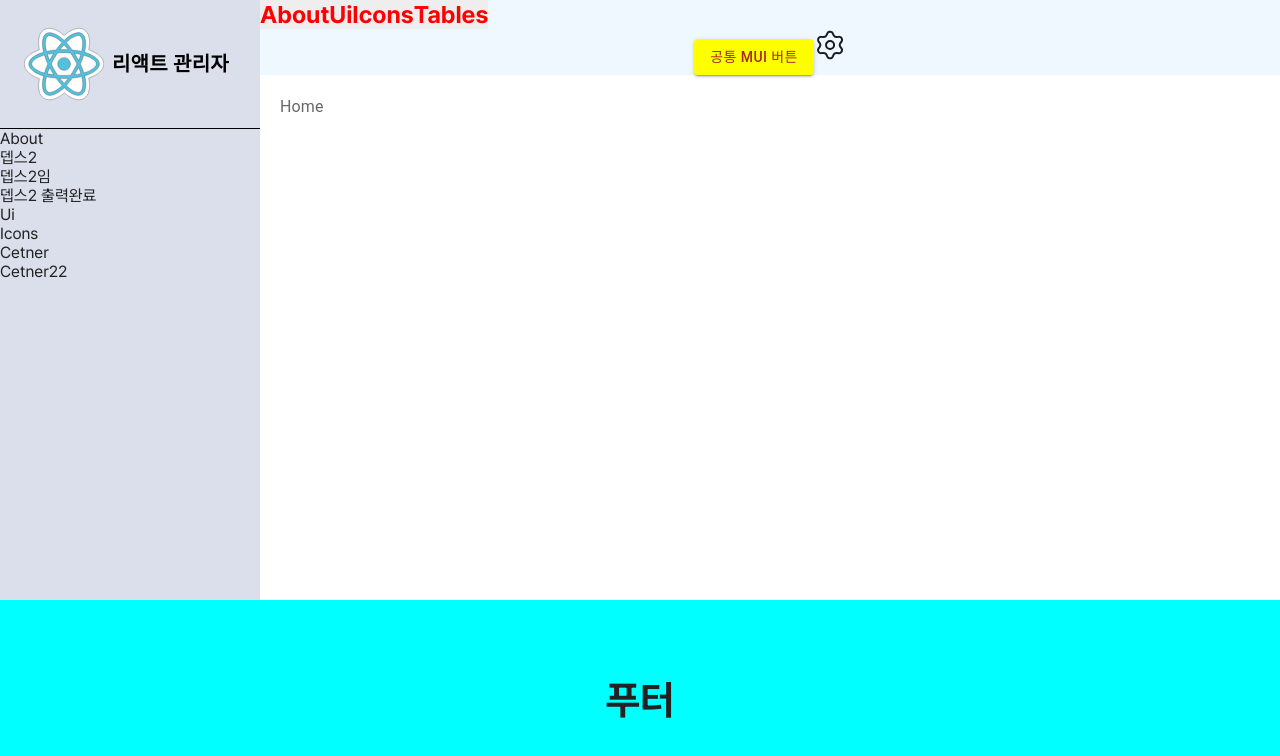
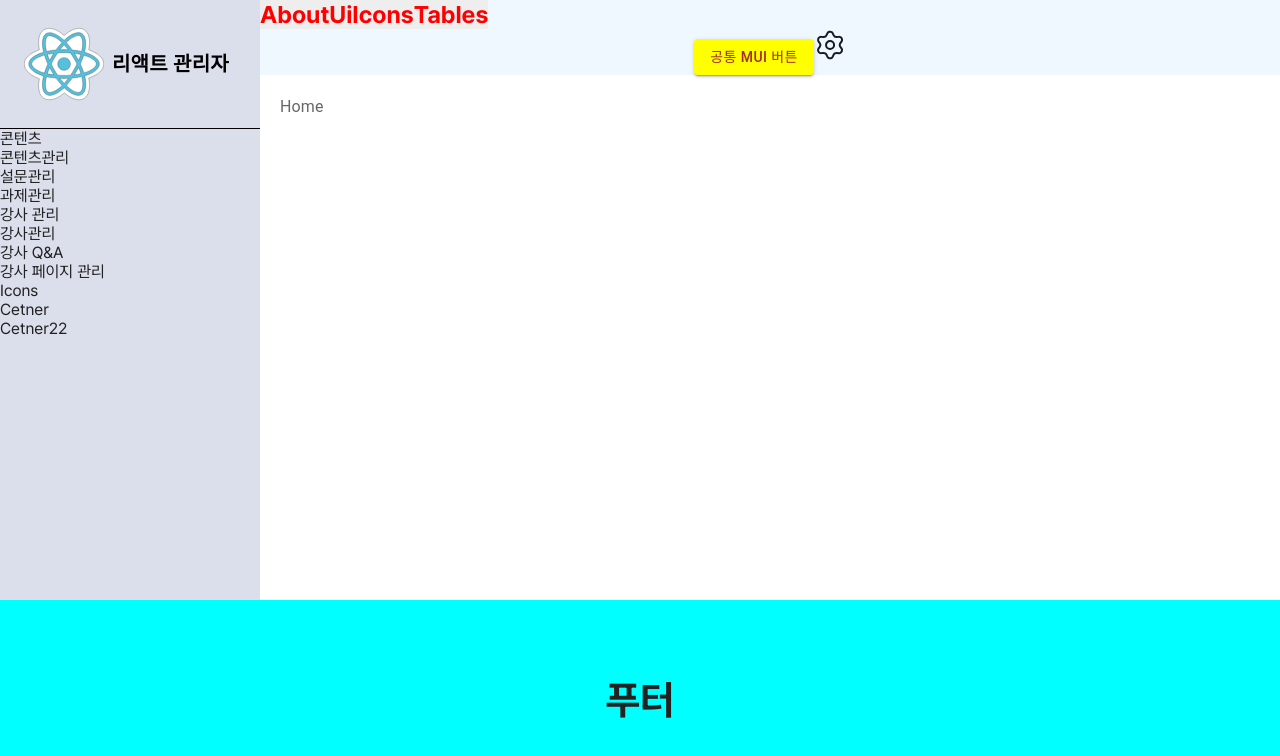
Before and after one commit to beingborn/mui-nextjs, a Next.js app: page / in a window 1280 px wide. Shown: the top 756 px of the page. Built offline with nearby package versions, Linux system fonts and the light colour scheme.

Commit message:
Title 객체 매핑형 변경, Breadcrumb import css 삭제

```diff
--- a/src/app/components/Title.js
+++ b/src/app/components/Title.js
@@ -27,18 +27,29 @@ switch (tit) {
     }
 }
 
+const titleMap = {
+    about  : '어바웃',
+    ui     : '컴포넌트',
+    icons  : '아이콘'
+}
+
 function getTitleText(title) {
-    switch (title) {
-        case 'about':
-            return '어바웃';
-        case 'ui':
-            return '컴포넌트';
-        case 'icons':
-            return '아이콘';
-        default:
-            return '';
+    return titleMap[title] || '';
 }
-}
+
+
+// function getTitleText(title) {
+//     switch (title) {
+//         case 'about':
+//             return '어바웃';
+//         case 'ui':
+//             return '컴포넌트';
+//         case 'icons':
+//             return '아이콘';
+//         default:
+//             return '';
+//         }
+// }
 
 // props로 variant main > 받으면 MainTitle sub > SubTitle 반환
 export default function Title({children, tit}) {
--- a/src/app/layouts/Breadcrumb.js
+++ b/src/app/layouts/Breadcrumb.js
@@ -1,6 +1,5 @@
 import { usePathname } from "next/navigation";
 import Breadcrumbs from "@mui/material/Breadcrumbs";
-import {css} from '@emotion/css';
 import Link from '@mui/material/Link';
 
 export default function Breadcrumb(){
--- a/src/app/layouts/Sidebar.js
+++ b/src/app/layouts/Sidebar.js
@@ -1,7 +1,8 @@
-import {Logo} from '../assets/logo/index'
 import styled from '@emotion/styled'
 import {root} from '../global-variables'
+import {Logo} from '../assets/logo/index'
 import { Typography } from '@mui/material'
+import Link from 'next/link'
 
 const LnbAside = styled.aside`
     flex-basis: 260px;
@@ -12,8 +13,6 @@ const LnbHeader = styled.div`
     border-bottom: 1px solid #000;
     text-align: center;
 `
-
-const LnbBody = styled.div``
 
 const LogoWrap = styled.div`
     ${root.flexSet('center', 'start')}
@@ -26,28 +25,56 @@ const LogoWrap = styled.div`
     }
 `
 
+const LnbBody = styled.div``
+
+
+
+
 const lnbContent = [
     {
-        name: 'About',
+        name: '콘텐츠',
         href : '/pages/about',
         list : [
             {
-                name: '뎁스2',
+                name: '콘텐츠관리',
+                href: '/pages/content/'
+            }
+            ,
+            {
+                name: '설문관리',
+                href: '/pages/content/'
+            },
+            {
+                name: '과제관리',
+                href: '/pages/content/'
+
+            }
+        ]
+    },
+    {
+        name: '강사 관리',
+        href : '/pages/ui',
+        list : [
+            {
+                name: '강사관리',
                 href: '/pages/about/'
             }
             ,
             {
-                name: '뎁스2임',
+                name: '강사 Q&A',
                 href: '/pages/about/'
             },
             {
-                name: '뎁스2 출력완료',
+                name: '강사 페이지 관리',
                 href: '/pages/about/'
+
             }
         ]
     },
-    { name: 'Ui', href : '/pages/ui'},
-    { name: 'Icons', href : '/pages/icons'},
+    {
+        name: 'Icons',
+        href : '/pages/icons'
+    },
     { name: 'Cetner', href : '/pages/icons'},
     { name: 'Cetner22', href : '/pages/icons'},
 ]
@@ -75,7 +102,9 @@ export default function Sidebar() {
                                                 lnb1depth.list.map((lnb2depth, index)=> {
                                                     return (
                                                         <li key={index}>
-                                                            {lnb2depth.name}
+                                                            <Link>
+                                                                {lnb2depth.name}
+                                                            </Link>
                                                         </li>
                                                     )
                                                 })
```
Lines whose indentation alone changed are shown as unchanged.
